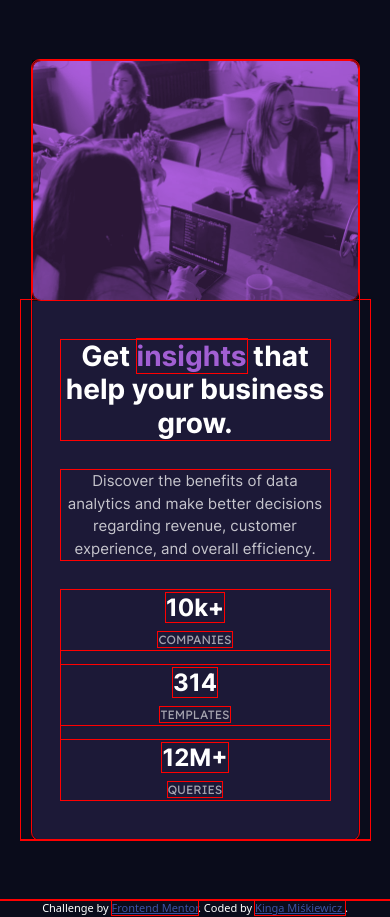
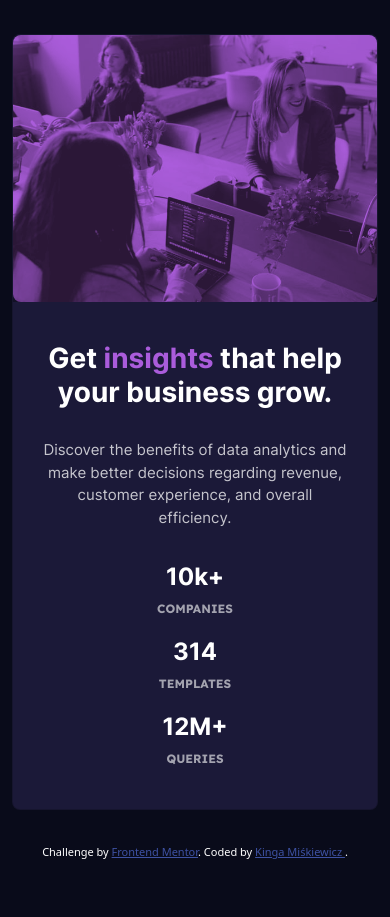
Before and after one commit to codingbeary/stats-preview-card-component-main, a website built with Vite: page index.html in a window 390 px wide. After the commit the page ends 861 px from the top, so only its background shows below. Built offline with nearby package versions, Linux system fonts and the light colour scheme.

Commit message:
changes to code, created vite app, locally hosted fonts

```diff
--- a/index.html
+++ b/index.html
@@ -17,13 +17,7 @@
       integrity="sha384-KK94CHFLLe+nY2dmCWGMq91rCGa5gtU4mk92HdvYe+M/SXH301p5ILy+dN9+nJOZ"
       crossorigin="anonymous"
     />
-    <link rel="preconnect" href="https://fonts.googleapis.com" />
-    <link rel="preconnect" href="https://fonts.gstatic.com" crossorigin />
-    <link
-      href="https://fonts.googleapis.com/css2?family=Inter:wght@400;700&family=Lexend+Deca&display=swap"
-      rel="stylesheet"
-    />
-    <link rel="stylesheet" href="style.css" />
+    <link rel="stylesheet" href="./src/style.css" />
 
     <title>Frontend Mentor | Stats preview card component</title>
   </head>
--- /dev/null
+++ b/src/style.css
@@ -0,0 +1,177 @@
+:root {
+  --veryDarkBlue: #090b1a;
+  --darkDesaturatedBlue: #1b1938;
+  --softVioletAccent: #aa5cdb;
+
+  --white: #ffffff;
+  --slightlyTransparentWhite-01: #ffffffbf;
+  --slightlyTransparentWhite-02: #ffffff99;
+}
+
+/**** TYPOGRAPHY ****/
+
+/* INTER - 400 REGULAR */
+
+@font-face {
+  font-family: "Inter";
+  font-weight: 400;
+  font-style: normal;
+  src: url("/fonts/Inter-Regular.woff2") format("woff2");
+  font-display: swap;
+}
+
+/* INTER - 700 BOLD */
+
+@font-face {
+  font-family: "Inter";
+  font-weight: 700;
+  font-style: normal;
+  src: url("/fonts/Inter-Bold.woff2") format("woff2");
+  font-display: swap;
+}
+
+/* LEXEND DECA - 700 BOLD */
+
+@font-face {
+  font-family: "Lexend Deca";
+  font-weight: 700;
+  font-style: normal;
+  src: url("/fonts/LexendDeca-Bold.woff2") format("woff2");
+  font-display: swap;
+}
+
+body {
+  background-color: var(--veryDarkBlue);
+}
+h1,
+span {
+  color: var(--white);
+}
+h1 {
+  font-size: 36px;
+  font-family: "Inter", sans-serif;
+  font-weight: 700;
+  text-align: center;
+  color: var(--white);
+}
+p {
+  font-size: 15px;
+  font-family: "Inter", sans-serif;
+  font-weight: 400;
+  color: var(--slightlyTransparentWhite-01);
+  margin-bottom: 60px;
+}
+img {
+  mix-blend-mode: overlay;
+  filter: contrast(1.1);
+  object-fit: cover;
+}
+.container {
+  display: flex;
+  justify-content: center;
+  align-items: center;
+  min-height: 100vh;
+  .card {
+    background-color: var(--darkDesaturatedBlue);
+    width: 1110px;
+    height: 100%;
+    border-radius: 8px;
+  }
+}
+
+.heading-highlight {
+  color: var(--softVioletAccent);
+}
+.image-container {
+  background-color: var(--softVioletAccent);
+  border-radius: 8px;
+  padding: 0px;
+  position: relative;
+  width: 100%;
+  height: 100%;
+  & img {
+    width: 100%;
+    height: 100%;
+    mix-blend-mode: multiply;
+    opacity: 0.75;
+  }
+}
+
+.text-wrapper {
+  padding: 70px;
+}
+.stats-container {
+  display: flex;
+  flex-wrap: wrap;
+  & div:nth-child(3) {
+    text-transform: uppercase;
+  }
+  .stats {
+    font-family: "Lexend Deca", sans-serif;
+    text-transform: uppercase;
+    font-size: 12px;
+    color: var(--slightlyTransparentWhite-02);
+  }
+  .stats-heading {
+    font-size: 24px;
+    font-weight: 700;
+    font-family: "Inter", sans-serif;
+  }
+}
+.attribution {
+  font-size: 11px;
+  text-align: center;
+  color: #fff;
+  & a {
+    color: #3e52a3;
+  }
+}
+
+/**** RESPONSIVE ****/
+
+@media only screen and (min-width: 426px) {
+  h1,
+  p {
+    text-align: left;
+  }
+  .stats-container {
+    gap: 65px;
+  }
+}
+
+@media only screen and (max-width: 425px) {
+  h1,
+  p {
+    text-align: center;
+  }
+  .stats-container {
+    gap: 15px;
+  }
+}
+
+@media (max-width: 700px) {
+  h1 {
+    font-size: 28px;
+  }
+  p {
+    font-size: 15px;
+    margin: 30px 0px;
+  }
+  .image-container {
+    border-radius: 8px;
+  }
+
+  .image-container img {
+    height: 100%;
+  }
+
+  .text-wrapper {
+    padding: 40px;
+  }
+
+  .stats-container {
+    flex-direction: column;
+    text-align: center;
+    gap: 15px;
+  }
+}
--- a/style.css
+++ /dev/null
@@ -1,176 +0,0 @@
-/**** INTER - 400 REGULAR ****/
-
-@font-face {
-  font-family: Inter;
-  font-weight: 400;
-  font-style: normal;
-  src: url(./fonts/Inter-Regular.woff2), format(woff2);
-  font-display: swap;
-}
-
-/**** INTER - 700 BOLD ****/
-
-@font-face {
-  font-family: Inter;
-  font-weight: 700;
-  font-style: normal;
-  src: url(./fonts/Inter-Bold.woff2), format(woff2);
-  font-display: swap;
-}
-
-/**** LEXEND DECA - 700 BOLD ****/
-
-@font-face {
-  font-family: Lexend Deca;
-  font-weight: 700;
-  font-style: normal;
-  src: url(./fonts/LexendDeca-Bold.woff2), format(woff2);
-  font-display: swap;
-}
-
-* {
-  outline: 1px solid red;
-}
-
-body {
-  background: #0a0c1b;
-}
-h1,
-span {
-  color: #ffffff;
-}
-h1 {
-  font-size: 36px;
-  font-family: "Inter", sans-serif;
-  font-weight: 700;
-  text-align: center;
-}
-p {
-  font-size: 15px;
-  font-family: "Inter", sans-serif;
-  color: #ffffffbf;
-  margin-bottom: 60px;
-}
-img {
-  mix-blend-mode: overlay;
-  filter: contrast(1.1);
-  /* border-radius: 0 8px 8px 0; */
-  object-fit: cover;
-}
-.container {
-  display: flex;
-  justify-content: center;
-  align-items: center;
-  min-height: 100vh;
-}
-.card {
-  background: #1c1937;
-  width: 1110px;
-  height: 100%;
-  border-radius: 8px;
-}
-.heading-highlight {
-  color: #a15fd3;
-}
-.image-container {
-  background-color: #aa5cdb;
-  border-radius: 8px;
-  padding: 0px;
-  position: relative;
-  width: 100%;
-  height: 100%;
-}
-.image-container img {
-  width: 100%;
-  height: 100%;
-  mix-blend-mode: multiply;
-  opacity: 0.75;
-}
-/* .image-mobile {
-  width: 327px;
-} */
-.stats-heading {
-  font-size: 24px;
-  font-weight: 700;
-  font-family: "Inter", sans-serif;
-}
-
-.stats-container div:nth-child(3) {
-  text-transform: uppercase;
-}
-
-.stats {
-  font-family: "Lexend Deca", sans-serif;
-  text-transform: uppercase;
-  font-size: 12px;
-  color: hsla(0, 0%, 100%, 0.6);
-}
-.text-wrapper {
-  padding: 70px;
-}
-.stats-container {
-  display: flex;
-  justify-content: space-around;
-}
-.attribution {
-  font-size: 11px;
-  text-align: center;
-}
-
-.attribution {
-  color: #fff;
-}
-.attribution a {
-  color: #3e52a3;
-}
-
-@media only screen and (min-width: 426px) {
-  h1,
-  p {
-    text-align: left;
-  }
-}
-
-@media only screen and (max-width: 425px) {
-  h1,
-  p {
-    text-align: center;
-  }
-}
-
-@media (max-width: 700px) {
-  /* img {
-    border-top-left-radius: 8px;
-    border-bottom-right-radius: 0px;
-  } */
-  h1 {
-    font-size: 28px;
-  }
-  p {
-    font-size: 15px;
-    margin: 30px 0px;
-  }
-  .image-container {
-    /* width: 327px; */
-    border-radius: 8px;
-  }
-
-  .image-container img {
-    height: 100%;
-  }
-  .card {
-    width: 327px;
-    height: 780px;
-    margin: 60px 0px;
-  }
-
-  .text-wrapper {
-    padding: 40px;
-  }
-
-  .stats-container {
-    flex-direction: column;
-    text-align: center;
-    gap: 15px;
-  }
-}
```
Also changed, not shown: package.json (added, +18 -0 lines), public/fonts/Inter-Bold.woff2 (renamed from fonts/Inter-Bold.woff2), public/fonts/Inter-Regular.woff2 (renamed from fonts/Inter-Regular.woff2), public/fonts/LexendDeca-Bold.woff2 (renamed from fonts/LexendDeca-Bold.woff2), public/images/favicon-32x32.png (renamed from images/favicon-32x32.png), public/images/image-header-desktop.jpg (renamed from images/image-header-desktop.jpg), public/images/image-header-mobile.jpg (renamed from images/image-header-mobile.jpg), 2 other files.
